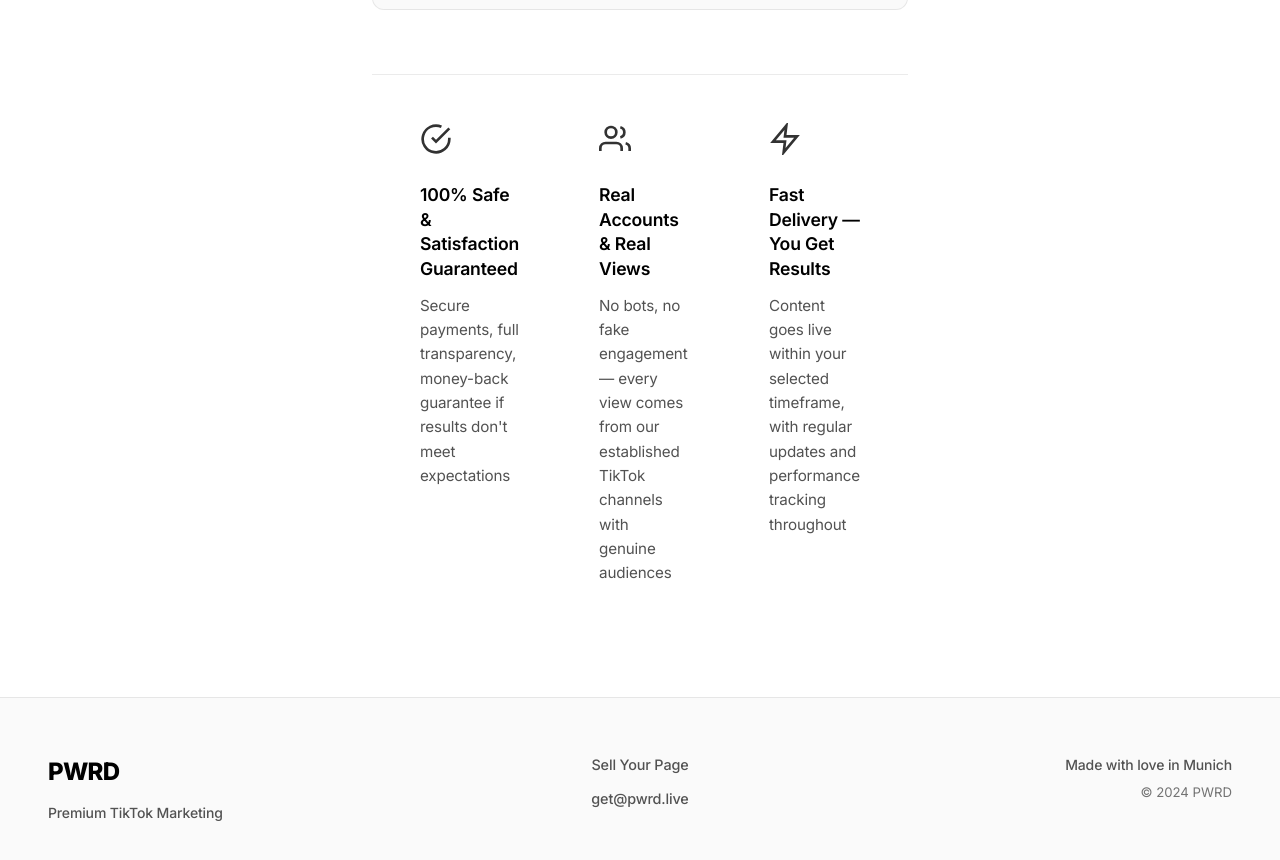
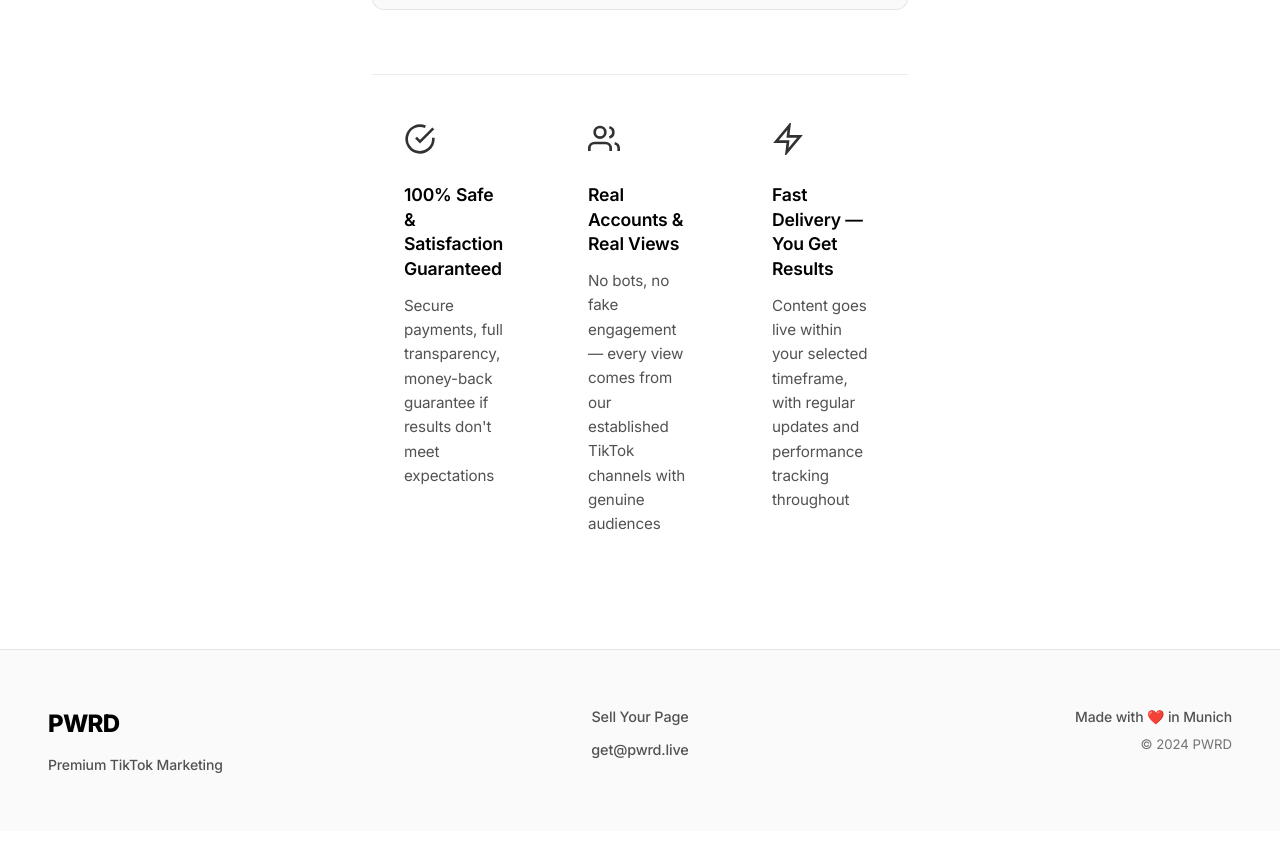
Before and after one commit to nevernot25/social, a website: page index.html in a window 1280 px wide. Shown: the part 3431-4291 px from the top of the page. After the commit the page ends 4262 px from the top, so only its background shows below. Drawn offline with Linux system fonts and the light colour scheme; a script that the page names is missing.

Commit message:
Match trust badges width to services section and add heart emoji

```diff
--- a/index.html
+++ b/index.html
@@ -307,7 +307,7 @@
                 <a href="mailto:get@pwrd.live">get@pwrd.live</a>
             </div>
             <div class="footer-right">
-                <div class="footer-location">Made with love in Munich</div>
+                <div class="footer-location">Made with ❤️ in Munich</div>
                 <div class="footer-copyright">© 2024 PWRD</div>
             </div>
         </div>
--- a/style.css
+++ b/style.css
@@ -251,9 +251,9 @@ body {
 
 /* Trust Features */
 .trust-features {
-    max-width: 1400px;
+    max-width: 1200px;
     margin: 4rem auto 0;
-    padding: 3rem 3rem;
+    padding: 3rem 2rem;
     border-top: 1px solid rgba(0, 0, 0, 0.08);
 }
 
```
Also changed, not shown: sell.html (+1 -1 lines).
